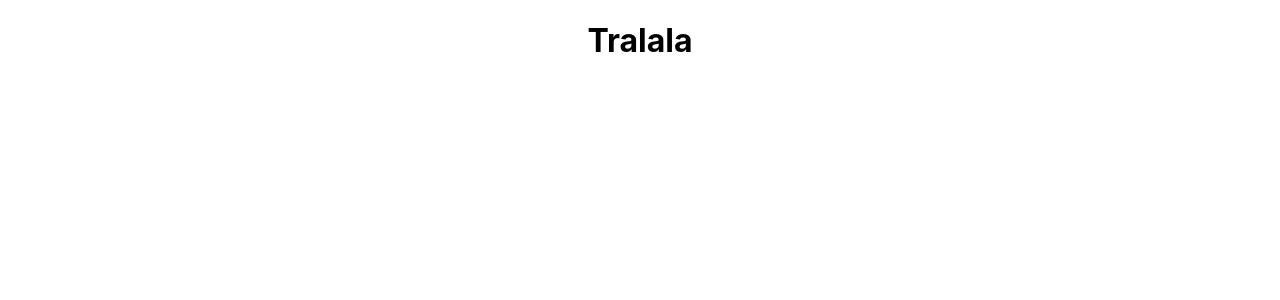
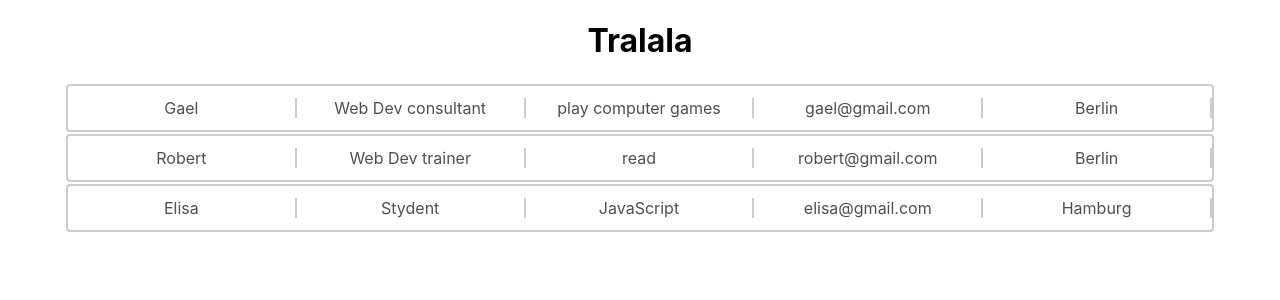
Before and after one commit to alliance-11/final, a React (Create React App) app: page / in a window 1280 px wide. Shown: the top 300 px of the page. Built offline with nearby package versions, Linux system fonts and the light colour scheme.

Commit message:
Create UsersList.jsx Component

```diff
--- a/src/App.js
+++ b/src/App.js
@@ -1,9 +1,41 @@
+import { useState } from "react";
 import "./App.scss";
+import UsersList from "./components/UsersList";
 
 function App() {
+  const [users, setUsers] = useState([
+    {
+      id: "1",
+      name: "Gael",
+      profession: "Web Dev consultant",
+      hobby: "play computer games",
+      email: "gael@gmail.com",
+      city: "Berlin",
+    },
+    {
+      id: "2",
+      name: "Robert",
+      profession: "Web Dev trainer",
+      hobby: "read",
+      email: "robert@gmail.com",
+      city: "Berlin",
+    },
+    {
+      id: "3",
+      name: "Elisa",
+      profession: "Stydent",
+      hobby: "JavaScript",
+      email: "elisa@gmail.com",
+      city: "Hamburg",
+    },
+  ]);
+
   return (
     <div className="App">
       <h1>Tralala</h1>
+      <div className="container">
+        <UsersList users={users} />
+      </div>
     </div>
   );
 }
--- a/src/App.scss
+++ b/src/App.scss
@@ -33,19 +33,14 @@ code {
       color: rgb(218, 59, 59);
     }
   }
-  .users {
+  .container {
     width: 100%;
     display: flex;
-    flex-direction: column;
+    // flex-direction: column;
     align-items: center;
     justify-content: center;
     font-size: calc(10px + 2vmin);
     color: rgb(104, 99, 99);
-    .container {
-      width: 70%;
-      display: column;
-      justify-content: center;
-      place-items: center;
 
     .search {
       margin-top: 20px;
@@ -99,14 +94,25 @@ code {
         background-color: #e6e0e0;
       }
     }
+    .users {
+      width: 90%;
+      display: column;
+      justify-content: center;
+
       .user {
         position: relative;
+        place-items: center;
         height: 3rem;
         margin: 2px;
         border-radius: 4px;
-        font-size: 20px;
+        font-size: 16px;
         color: rgb(77, 79, 80);
         border: 2px solid #ccc;
+        display: flex;
+        justify-content: space-between;
+        .item{
+          width: 20%;
+          border-right: 2px solid #ccc;
         }
         .icons {
           position: absolute;
@@ -121,6 +127,7 @@ code {
             :hover {
               color: rgb(248, 244, 244);
               outline: none;
+            }
           }
         }
       }
--- /dev/null
+++ b/src/components/UsersList.jsx
@@ -0,0 +1,20 @@
+import React from 'react'
+
+const UsersList = ({users}) => {
+  return (
+    <div className="users">
+    {users.map((user) => (
+      <div key={user.id} className="user">
+        <div className='item'>{user.name}</div>
+        <div className='item'>{user.profession}</div>
+        <div className='item'>{user.hobby}</div>
+        <div className='item'>{user.email}</div>
+        <div className='item'>{user.city}</div>
+      </div>
+    ))}
+  </div>
+
+  )
+}
+
+export default UsersList
```
Lines whose indentation alone changed are shown as unchanged.
